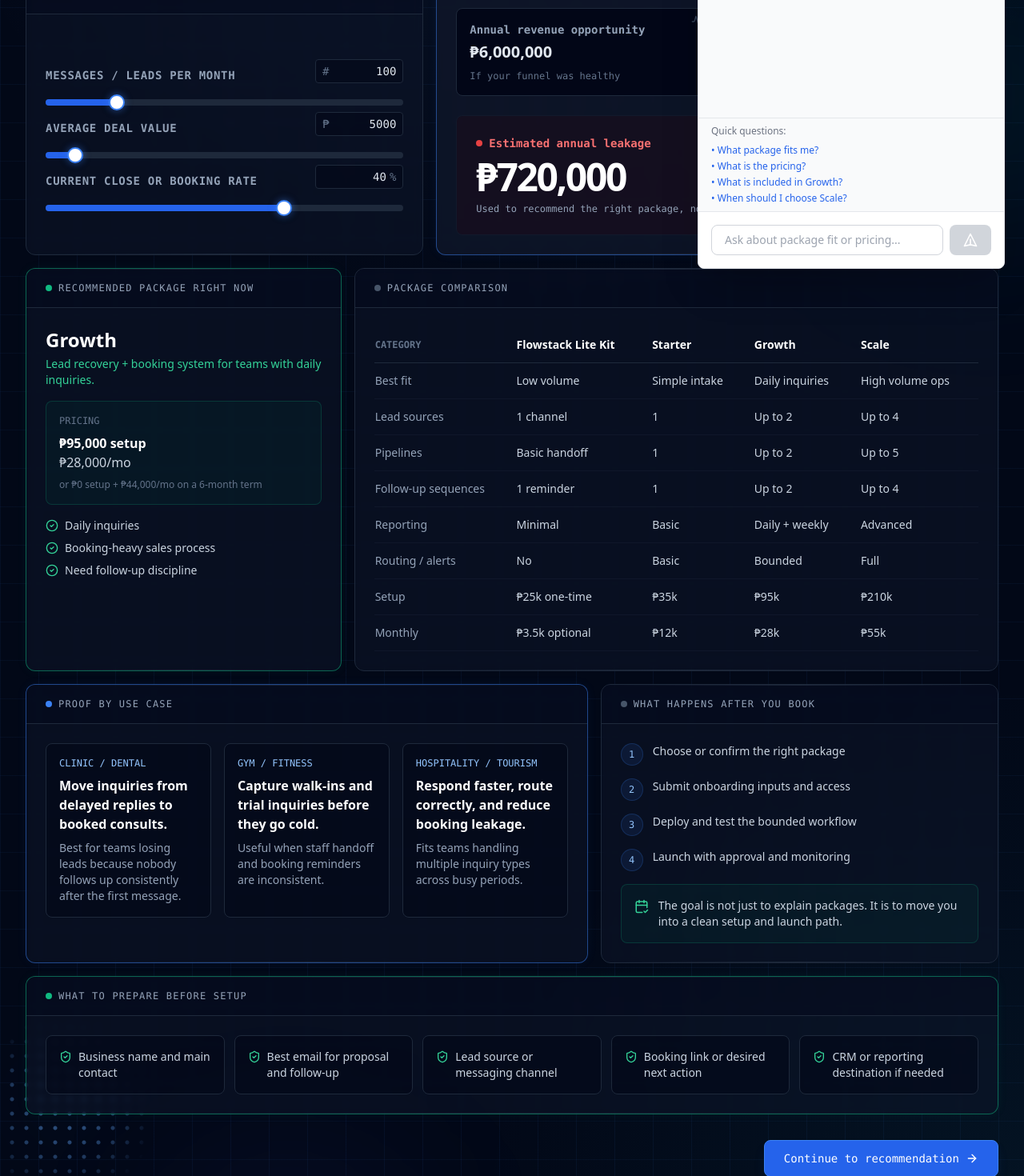
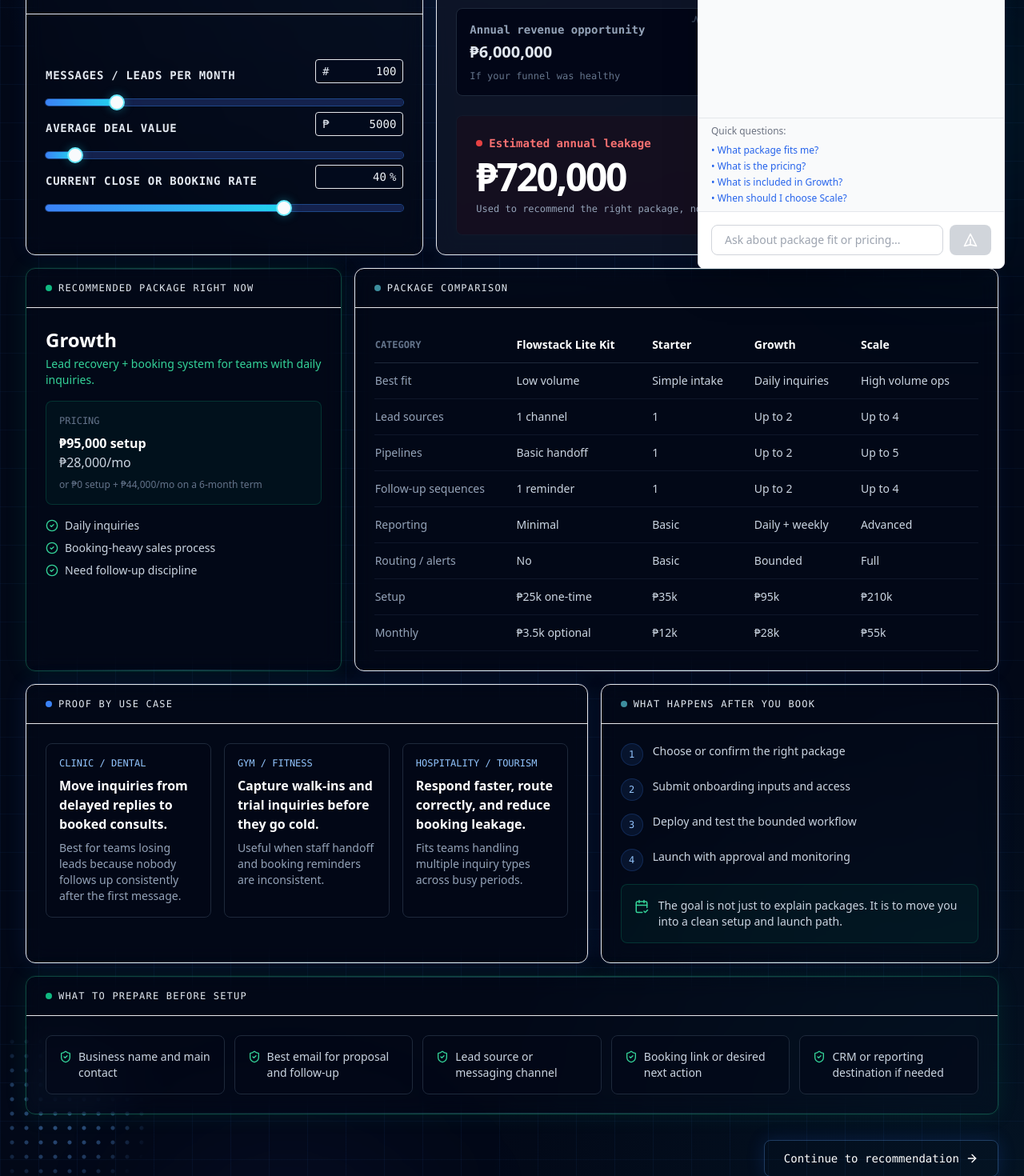
Before and after one commit to sp1c3r125/flowstacksales, a React (Vite) app: page / in a window 1280 px wide. Shown: the part 440-1910 px from the top of the page at 80% size. Built offline with nearby package versions, Linux system fonts and the light colour scheme.

Commit message:
Align intake UI colors with blue ambient theme

```diff
--- a/components/BentoGrid.tsx
+++ b/components/BentoGrid.tsx
@@ -30,38 +30,38 @@
   accent?: 'blue' | 'green' | 'red' | 'default';
 }> = ({ children, className, title, headerAction, accent = 'default' }) => {
   const borderColors = {
-    default: 'border-slate-800',
-    blue: 'border-blue-500/50',
-    green: 'border-emerald-500/50',
-    red: 'border-red-500/50',
+    default: 'border-blue-400/16',
+    blue: 'border-blue-400/28',
+    green: 'border-emerald-400/30',
+    red: 'border-red-400/28',
   };
 
   const bgGlow = {
-    default: '',
-    blue: 'shadow-[0_0_15px_-3px_rgba(59,130,246,0.1)]',
-    green: 'shadow-[0_0_15px_-3px_rgba(16,185,129,0.1)]',
-    red: 'shadow-[0_0_15px_-3px_rgba(239,68,68,0.1)]',
+    default: 'shadow-[0_0_0_1px_rgba(59,130,246,0.05),0_0_24px_rgba(37,99,235,0.08)]',
+    blue: 'shadow-[0_0_0_1px_rgba(59,130,246,0.07),0_0_28px_rgba(59,130,246,0.12)]',
+    green: 'shadow-[0_0_0_1px_rgba(16,185,129,0.05),0_0_28px_rgba(16,185,129,0.11)]',
+    red: 'shadow-[0_0_0_1px_rgba(248,113,113,0.05),0_0_24px_rgba(239,68,68,0.10)]',
   };
 
   return (
     <div
       className={cn(
-        "bg-slate-900/50 backdrop-blur-sm border rounded-xl overflow-hidden flex flex-col relative group transition-all duration-300",
+        "bg-[#061126]/78 backdrop-blur-md border rounded-xl overflow-hidden flex flex-col relative group transition-all duration-300",
         borderColors[accent],
         bgGlow[accent],
         className
       )}
     >
       {/* Tech line decorations */}
-      <div className="absolute top-0 left-0 w-full h-[1px] bg-gradient-to-r from-transparent via-slate-700 to-transparent opacity-50" />
-      <div className="absolute bottom-0 left-0 w-full h-[1px] bg-gradient-to-r from-transparent via-slate-700 to-transparent opacity-50" />
+      <div className="absolute top-0 left-0 w-full h-[1px] bg-gradient-to-r from-transparent via-cyan-300/45 to-transparent opacity-50" />
+      <div className="absolute bottom-0 left-0 w-full h-[1px] bg-gradient-to-r from-transparent via-cyan-300/45 to-transparent opacity-50" />
 
       {(title || headerAction) && (
-        <div className="px-6 py-4 border-b border-slate-800 flex justify-between items-center bg-slate-950/30">
+        <div className="px-6 py-4 border-b border-blue-400/12 flex justify-between items-center bg-[#030b1d]/88">
           {title && (
-            <h3 className="text-xs font-mono uppercase tracking-widest text-slate-400 flex items-center gap-2">
+            <h3 className="text-xs font-mono uppercase tracking-widest text-cyan-100/72 flex items-center gap-2">
               <span className={cn("w-2 h-2 rounded-full", {
-                'bg-slate-600': accent === 'default',
+                'bg-cyan-300/60': accent === 'default',
                 'bg-blue-500': accent === 'blue',
                 'bg-emerald-500': accent === 'green',
                 'bg-red-500': accent === 'red',
--- a/components/UI.tsx
+++ b/components/UI.tsx
@@ -6,6 +6,12 @@
 function cn(...inputs: ClassValue[]) {
   return twMerge(clsx(inputs));
 }
+
+const labelClass =
+  'text-sm font-mono uppercase tracking-wider font-bold text-cyan-100/68';
+
+const fieldShellClass =
+  'w-full rounded-lg border border-blue-400/16 bg-[#030b1d]/95 px-4 py-3 text-slate-100 font-mono text-sm outline-none transition-all shadow-[inset_0_1px_0_rgba(255,255,255,0.02),0_0_0_1px_rgba(37,99,235,0.03)] focus:border-cyan-300/55 focus:shadow-[0_0_0_1px_rgba(34,211,238,0.35),0_0_24px_rgba(34,211,238,0.08)] disabled:cursor-not-allowed disabled:opacity-50';
 
 interface InputProps extends React.InputHTMLAttributes<HTMLInputElement> {
   label: string;
@@ -17,38 +23,32 @@
 export const Input = React.forwardRef<HTMLInputElement, InputProps>(
   ({ label, error, className, prefix, suffix, ...props }, ref) => {
     return (
-      <div className="space-y-2 w-full">
-        <label className="text-sm font-mono text-slate-400 uppercase tracking-wider font-bold">
-          {label}
-        </label>
+      <div className="w-full space-y-2">
+        <label className={labelClass}>{label}</label>
         <div className="relative group">
           {prefix && (
-            <div className="absolute left-3 top-1/2 -translate-y-1/2 text-slate-500 pointer-events-none">
+            <div className="pointer-events-none absolute left-3 top-1/2 -translate-y-1/2 text-cyan-200/42">
               {prefix}
             </div>
           )}
           <input
             ref={ref}
             className={cn(
-              "w-full bg-slate-950 border border-slate-800 rounded-lg px-4 py-3 text-slate-200 font-mono text-sm transition-all outline-none",
-              "focus:border-blue-500 focus:shadow-[0_0_0_1px_rgba(59,130,246,0.5)]",
-              "disabled:opacity-50 disabled:cursor-not-allowed",
-              prefix && "pl-10",
-              suffix && "pr-8",
-              error && "border-red-500 focus:border-red-500 focus:shadow-[0_0_0_1px_rgba(239,68,68,0.5)]",
+              fieldShellClass,
+              prefix && 'pl-10',
+              suffix && 'pr-8',
+              error && 'border-red-500 focus:border-red-500 focus:shadow-[0_0_0_1px_rgba(239,68,68,0.45)]',
               className
             )}
             {...props}
           />
           {suffix && (
-            <div className="absolute right-3 top-1/2 -translate-y-1/2 text-slate-500 font-mono text-sm pointer-events-none">
+            <div className="pointer-events-none absolute right-3 top-1/2 -translate-y-1/2 font-mono text-sm text-cyan-200/42">
               {suffix}
             </div>
           )}
         </div>
-        {error && (
-          <p className="text-xs text-red-400 font-mono animate-pulse">{error}</p>
-        )}
+        {error && <p className="animate-pulse font-mono text-xs text-red-400">{error}</p>}
       </div>
     );
   }
@@ -64,42 +64,39 @@
 export const Select = React.forwardRef<HTMLSelectElement, SelectProps>(
   ({ label, error, className, prefix, options, ...props }, ref) => {
     return (
-      <div className="space-y-2 w-full">
-        <label className="text-sm font-mono text-slate-400 uppercase tracking-wider font-bold">
-          {label}
-        </label>
+      <div className="w-full space-y-2">
+        <label className={labelClass}>{label}</label>
         <div className="relative group">
           {prefix && (
-            <div className="absolute left-3 top-1/2 -translate-y-1/2 text-slate-500 pointer-events-none">
+            <div className="pointer-events-none absolute left-3 top-1/2 -translate-y-1/2 text-cyan-200/42">
               {prefix}
             </div>
           )}
           <select
             ref={ref}
             className={cn(
-              "w-full bg-slate-950 border border-slate-800 rounded-lg px-4 py-3 text-slate-200 font-mono text-sm transition-all outline-none appearance-none cursor-pointer",
-              "focus:border-blue-500 focus:shadow-[0_0_0_1px_rgba(59,130,246,0.5)]",
-              "disabled:opacity-50 disabled:cursor-not-allowed",
-              prefix && "pl-10",
-              error && "border-red-500 focus:border-red-500 focus:shadow-[0_0_0_1px_rgba(239,68,68,0.5)]",
+              fieldShellClass,
+              'appearance-none cursor-pointer',
+              prefix && 'pl-10',
+              error && 'border-red-500 focus:border-red-500 focus:shadow-[0_0_0_1px_rgba(239,68,68,0.45)]',
               className
             )}
             {...props}
           >
-            <option value="" disabled className="text-slate-500 bg-slate-950">Select an option...</option>
+            <option value="" disabled className="bg-[#030b1d] text-slate-500">
+              Select an option...
+            </option>
             {options.map((opt) => (
-              <option key={opt.value} value={opt.value} className="bg-slate-950">
+              <option key={opt.value} value={opt.value} className="bg-[#030b1d] text-slate-100">
                 {opt.label}
               </option>
             ))}
           </select>
-            <div className="absolute right-3 top-1/2 -translate-y-1/2 text-slate-500 pointer-events-none">
-                <ChevronDown size={16} />
-            </div>
+          <div className="pointer-events-none absolute right-3 top-1/2 -translate-y-1/2 text-cyan-200/42">
+            <ChevronDown size={16} />
+          </div>
         </div>
-        {error && (
-          <p className="text-xs text-red-400 font-mono animate-pulse">{error}</p>
-        )}
+        {error && <p className="animate-pulse font-mono text-xs text-red-400">{error}</p>}
       </div>
     );
   }
@@ -131,37 +128,29 @@
   const percentage = Math.min(100, Math.max(0, ((value - min) / (max - min)) * 100));
 
   return (
-    <div className="space-y-3 w-full group">
-      <div className="flex justify-between items-end">
-        <label className="text-sm font-mono text-slate-400 uppercase tracking-wider font-bold">
-          {label}
-        </label>
-        <div className="flex items-center gap-1 bg-slate-950/50 border border-slate-800 rounded px-2 py-1 focus-within:border-blue-500 focus-within:shadow-[0_0_0_1px_rgba(59,130,246,0.5)] transition-all">
-          {prefix && <span className="text-slate-500 font-mono text-sm select-none">{prefix}</span>}
+    <div className="group w-full space-y-3">
+      <div className="flex items-end justify-between">
+        <label className={labelClass}>{label}</label>
+        <div className="flex items-center gap-1 rounded border border-blue-400/16 bg-[#030b1d]/80 px-2 py-1 transition-all focus-within:border-cyan-300/55 focus-within:shadow-[0_0_0_1px_rgba(34,211,238,0.35)]">
+          {prefix && <span className="select-none font-mono text-sm text-cyan-200/42">{prefix}</span>}
           <input
             type="number"
             value={value}
             onChange={(e) => {
-                const val = parseFloat(e.target.value);
-                if(!isNaN(val)) onChange(val);
+              const val = parseFloat(e.target.value);
+              if (!isNaN(val)) onChange(val);
             }}
-            className="w-20 bg-transparent text-right text-slate-200 font-mono text-sm outline-none appearance-none [&::-webkit-inner-spin-button]:appearance-none"
+            className="w-20 appearance-none bg-transparent text-right font-mono text-sm text-slate-100 outline-none [&::-webkit-inner-spin-button]:appearance-none"
           />
-          {suffix && <span className="text-slate-500 font-mono text-sm select-none">{suffix}</span>}
+          {suffix && <span className="select-none font-mono text-sm text-cyan-200/42">{suffix}</span>}
         </div>
       </div>
 
-      <div className="relative h-6 flex items-center">
-        {/* Track Background */}
-        <div className="absolute w-full h-2 bg-slate-800 rounded-full overflow-hidden">
-             {/* Fill */}
-             <div
-                className="h-full bg-blue-600 transition-all duration-100 ease-out"
-                style={{ width: `${percentage}%` }}
-             />
+      <div className="relative flex h-6 items-center">
+        <div className="absolute h-2 w-full overflow-hidden rounded-full bg-blue-950/90 ring-1 ring-blue-400/12">
+          <div className="h-full bg-gradient-to-r from-blue-500 to-cyan-400 transition-all duration-100 ease-out" style={{ width: `${percentage}%` }} />
         </div>
 
-        {/* Native Range Input (Invisible but interactive) */}
         <input
           type="range"
           min={min}
@@ -169,21 +158,16 @@
           step={step}
           value={value}
           onChange={(e) => onChange(parseFloat(e.target.value))}
-          className="absolute w-full h-full opacity-0 cursor-pointer z-10"
+          className="absolute z-10 h-full w-full cursor-pointer opacity-0"
         />
 
-        {/* Custom Thumb (Visual only, positioned by percentage) */}
         <div
-            className="absolute h-5 w-5 bg-white border-2 border-blue-500 rounded-full shadow-[0_0_10px_rgba(59,130,246,0.5)] pointer-events-none transition-all duration-100 ease-out group-active:scale-110 z-0"
-            style={{
-                left: `calc(${percentage}% - 10px)`
-            }}
+          className="pointer-events-none absolute z-0 h-5 w-5 rounded-full border-2 border-cyan-300 bg-slate-50 shadow-[0_0_12px_rgba(34,211,238,0.35)] transition-all duration-100 ease-out group-active:scale-110"
+          style={{ left: `calc(${percentage}% - 10px)` }}
         />
       </div>
 
-      {error && (
-        <p className="text-xs text-red-400 font-mono animate-pulse">{error}</p>
-      )}
+      {error && <p className="animate-pulse font-mono text-xs text-red-400">{error}</p>}
     </div>
   );
 };
@@ -202,17 +186,21 @@
   ...props
 }) => {
   const variants = {
-    primary: 'bg-blue-600 hover:bg-blue-500 text-white shadow-lg shadow-blue-900/20 border border-blue-500',
-    secondary: 'bg-slate-800 hover:bg-slate-700 text-slate-200 border border-slate-700',
-    ghost: 'bg-transparent hover:bg-slate-800/50 text-slate-400 hover:text-slate-200',
-    danger: 'bg-red-600 hover:bg-red-500 text-white shadow-lg shadow-red-900/20 border border-red-500',
+    primary:
+      'border border-blue-400/30 bg-gradient-to-b from-blue-500/22 to-cyan-400/12 text-white shadow-[0_0_22px_rgba(37,99,235,0.18)] hover:border-cyan-300/55 hover:from-blue-400/28 hover:to-cyan-300/16',
+    secondary:
+      'border border-blue-400/16 bg-[#081327] text-slate-100 shadow-[0_0_0_1px_rgba(37,99,235,0.03)] hover:border-blue-300/30 hover:bg-[#0b1730]',
+    ghost:
+      'bg-transparent text-cyan-100/68 hover:bg-blue-500/8 hover:text-cyan-50',
+    danger:
+      'border border-red-500 bg-red-600 text-white shadow-lg shadow-red-900/20 hover:bg-red-500',
   };
 
   return (
     <button
       disabled={disabled || isLoading}
       className={cn(
-        "inline-flex items-center justify-center rounded-lg px-6 py-3 font-mono text-sm font-medium transition-all active:scale-95 disabled:active:scale-100 disabled:opacity-50 disabled:cursor-not-allowed",
+        'inline-flex items-center justify-center rounded-lg px-6 py-3 font-mono text-sm font-medium transition-all active:scale-95 disabled:cursor-not-allowed disabled:opacity-50 disabled:active:scale-100',
         variants[variant],
         className
       )}
```
